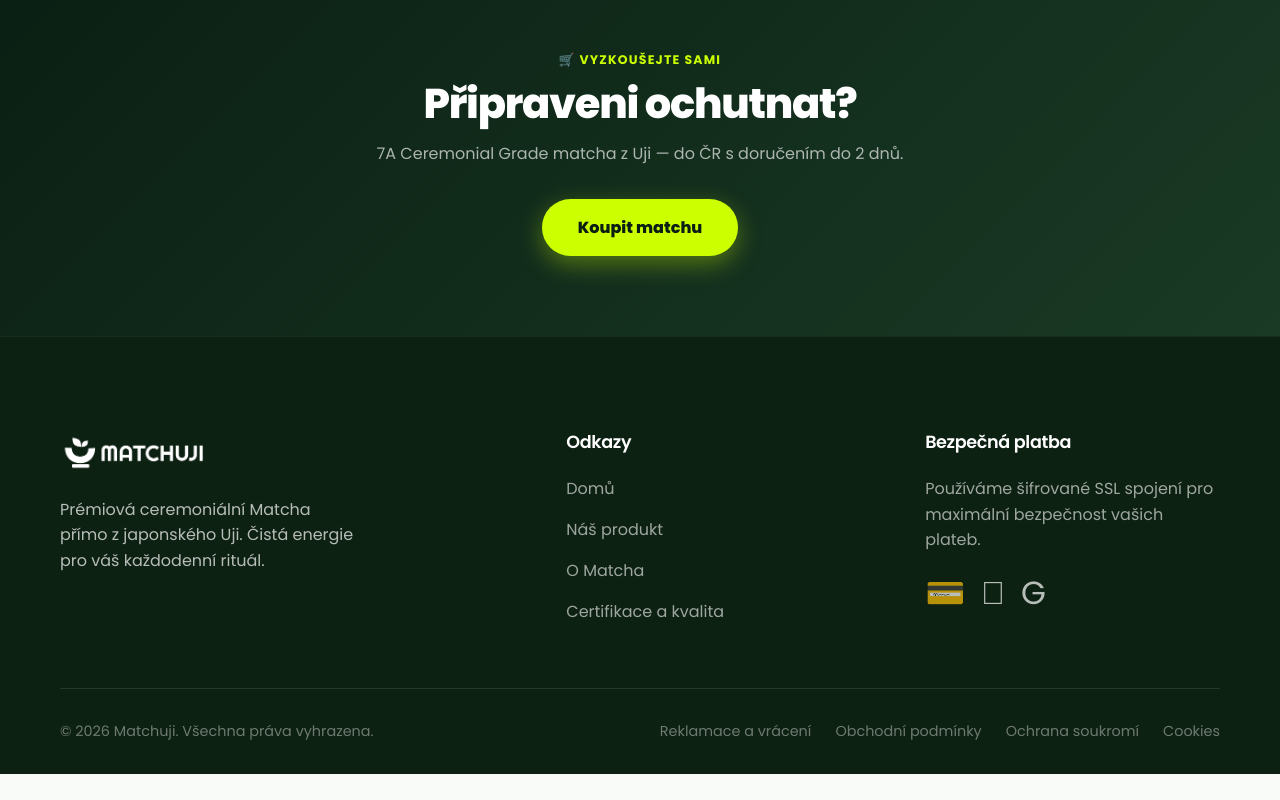
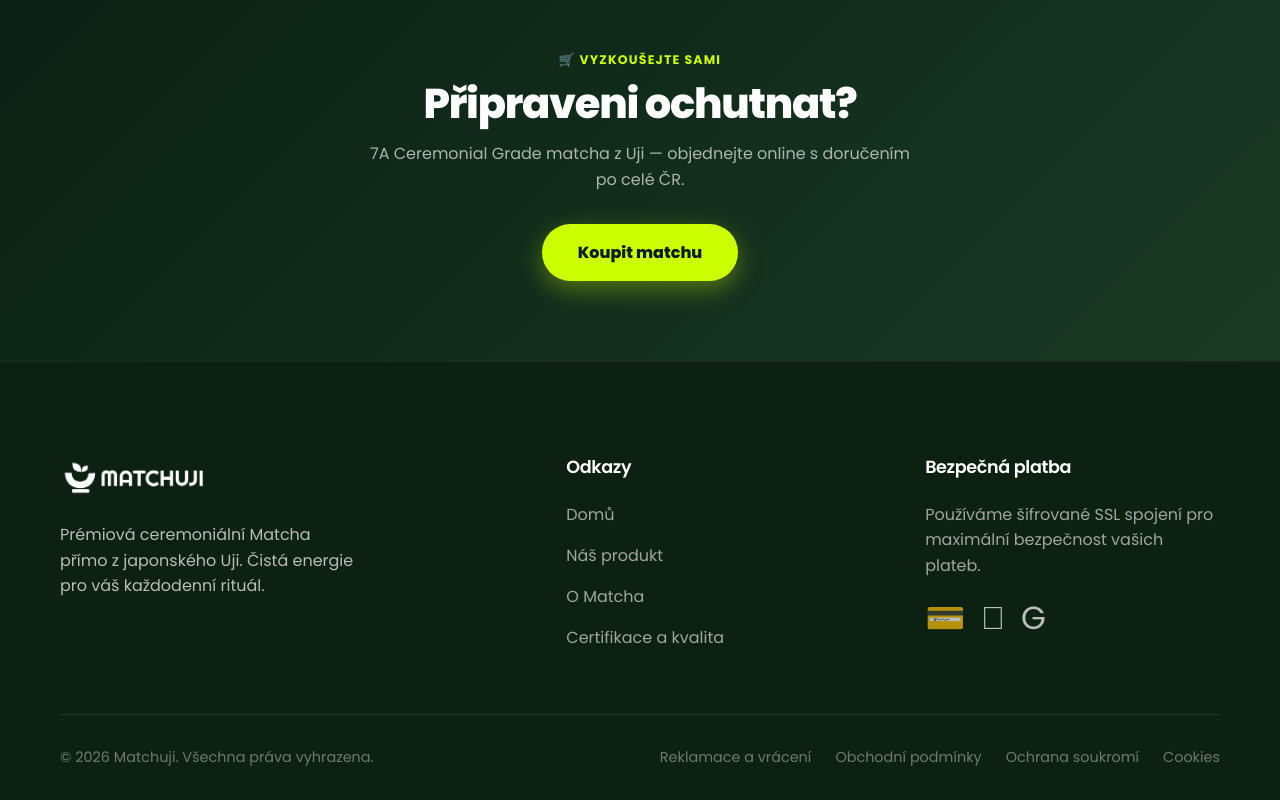
Before and after one commit to dzonas123/matchuji, a Next.js app: page /blog in a window 1280 px wide. Shown: the part 1399-2199 px from the top of the page. Before the commit the page ends 2173 px from the top, so only its background shows below. Built offline with nearby package versions, Linux system fonts and the light colour scheme.

Commit message:
fix: odstraneni nepravdive doby doruceni z blog CTA sekci

```diff
--- a/src/app/blog/[slug]/page.tsx
+++ b/src/app/blog/[slug]/page.tsx
@@ -132,7 +132,7 @@ export default function BlogPostPage({ params }: Props) {
         <div className={styles.ctaInner}>
           <p className={styles.ctaEyebrow}>🛒 Vyzkoušejte sami</p>
           <h2 className={styles.ctaTitle}>Připraveni ochutnat?</h2>
-          <p className={styles.ctaDesc}>7A Ceremonial Grade matcha z Uji, Japonsko — doručení do ČR do 2 dnů.</p>
+          <p className={styles.ctaDesc}>7A Ceremonial Grade matcha z Uji, Japonsko — objednejte online s doručením po celé ČR.</p>
           <Link href="/product/ceremonial-matcha" className={styles.ctaBtn}>
             Koupit matchu
           </Link>
--- a/src/app/blog/page.tsx
+++ b/src/app/blog/page.tsx
@@ -65,7 +65,7 @@ export default function BlogPage() {
         <div className={styles.ctaInner}>
           <p className={styles.ctaEyebrow}>🛒 Vyzkoušejte sami</p>
           <h2 className={styles.ctaTitle}>Připraveni ochutnat?</h2>
-          <p className={styles.ctaDesc}>7A Ceremonial Grade matcha z Uji — do ČR s doručením do 2 dnů.</p>
+          <p className={styles.ctaDesc}>7A Ceremonial Grade matcha z Uji — objednejte online s doručením po celé ČR.</p>
           <Link href="/product/ceremonial-matcha" className={styles.ctaBtn}>
             Koupit matchu
           </Link>
```
